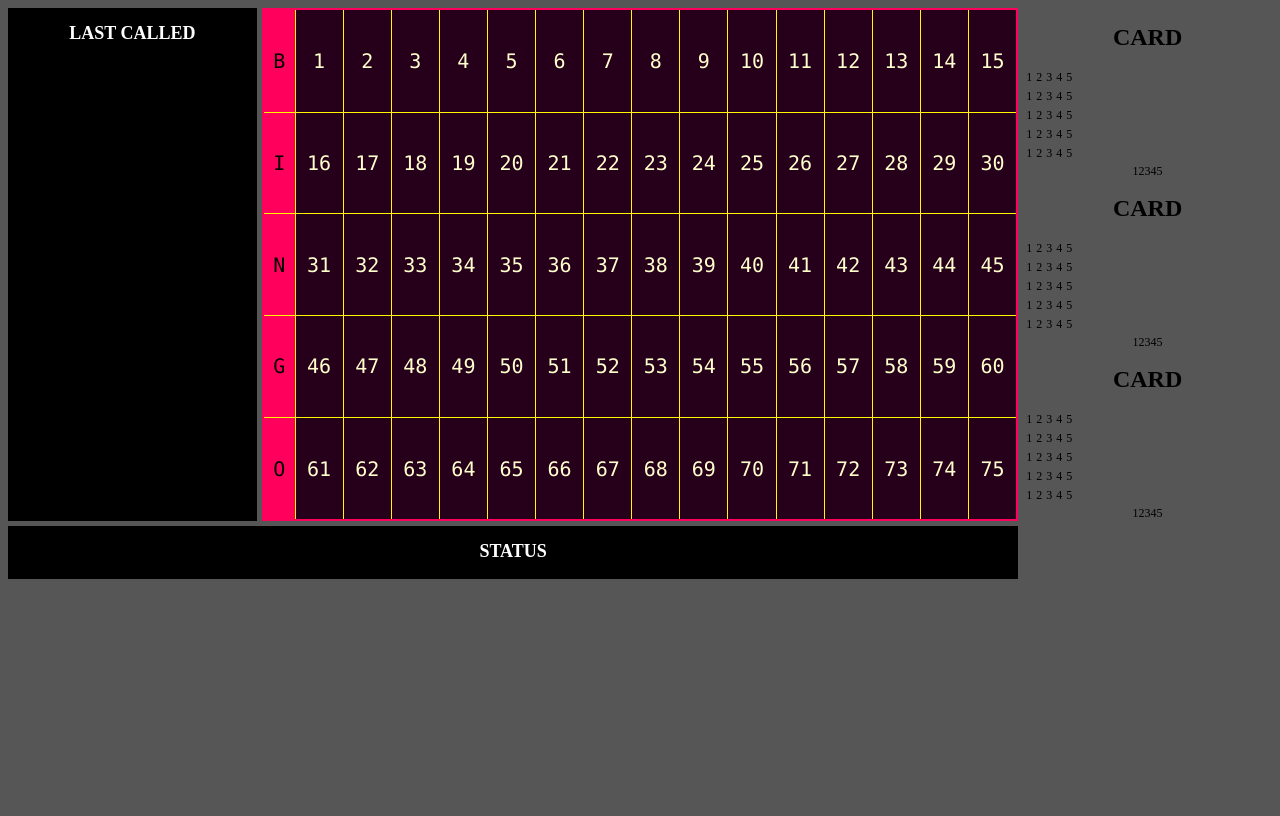
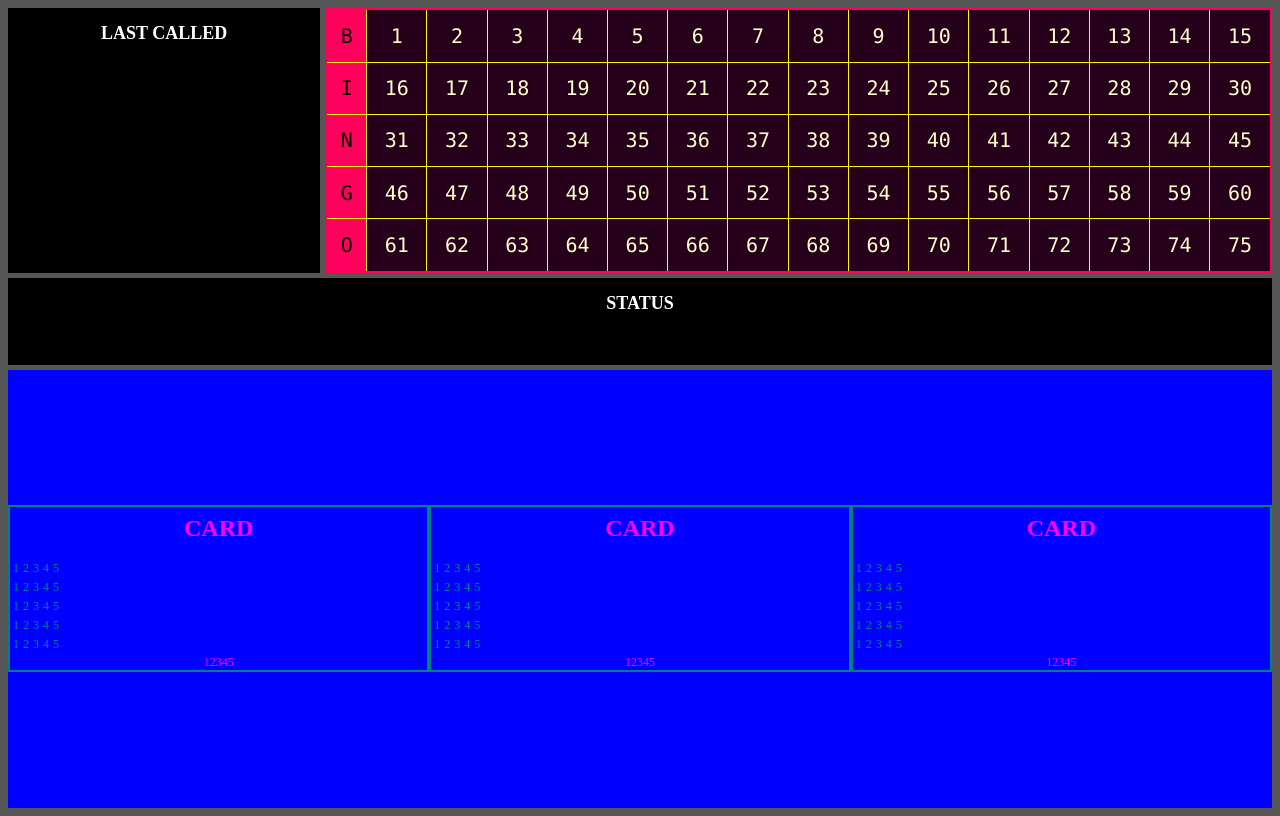
Before and after one commit to dschneck/official-interjection, a React (Create React App) app: page / in a window 1280 px wide. Built offline with nearby package versions, Linux system fonts and the light colour scheme.

Commit message:
finalized layout

```diff
--- a/src/Card.js
+++ b/src/Card.js
@@ -10,8 +10,8 @@ class Card extends React.Component {
 	render() {
 		return (
 			<div className="card">
-				<h1>Card</h1>
-				<table>
+				<h1 className="cardTitle">Card</h1>
+				<table className="cardNumbers">
 					<tr>
 						<td>1</td>
 						<td>2</td>
@@ -48,7 +48,7 @@ class Card extends React.Component {
 						<td>5</td>
 					</tr>
 				</table>
-				<div>12345</div>
+				<div className="key">12345</div>
 			</div>
 		);
 	}
--- a/src/CardContainer.js
+++ b/src/CardContainer.js
@@ -12,7 +12,7 @@ class CardContainer extends React.Component {
 	render() {
 		const cards = new Array(this.numCards).fill(0);
 		return (
-			<div className="card-container">
+			<div className="cardContainer">
 			{cards.map(() => {
 				return <Card />
 			})}
--- a/src/styles/App.css
+++ b/src/styles/App.css
@@ -11,14 +11,15 @@ body {
 	font-size: 12px;
 	display: grid;
 
-	grid-template-columns: repeat(5, 1fr);
-	grid-template-rows: repeat(6, 1fr);
+	grid-template-columns: repeat(4, 1fr);
+	grid-template-rows: repeat(2, .75fr) .5fr repeat(2, 1.25fr);
 	grid-column-gap: 5px;
 	grid-row-gap: 5px;
 	grid-template-areas:
 			"last-called board board board"
+			"last-called board board board"
 			"status status status status"
-			"card-containers card-containers card-containers card-containers"
-			"card-containers card-containers card-containers card-containers"
+			"cardContainer cardContainer cardContainer cardContainer"
+			"cardContainer cardContainer cardContainer cardContainer"
 
 }
--- a/src/styles/CardContainer.css
+++ b/src/styles/CardContainer.css
@@ -1,9 +1,37 @@
-#card-container {
-	grid-area: card-container;
-	border: 1px solid black;
+.cardContainer {
+	grid-area: cardContainer;
+	background-color: blue;
+	/*flex-direction: row;*/
+	/*flex-wrap: wrap;*/
+	justify-content: center;
+	align-items: center;
+
+	display: flex;
 
 }
 
 .card {
+	color: magenta;
+	border: 2px solid teal;
+	position: relative;
+	margin: 0;
+	flex: 1;
 
 }
+
+.card h1 {
+	padding-top: 8px;
+	margin-top: 0px;
+	text-align: center;
+}
+
+.card  tr, .card  th {
+	color: teal;
+	margin: 0;
+    /*padding: 0; */
+	/*position: absolute;*/
+	top: 55%;
+	left: 50%;
+	/*transform: translate(-50%, -50%);*/
+
+}
```
